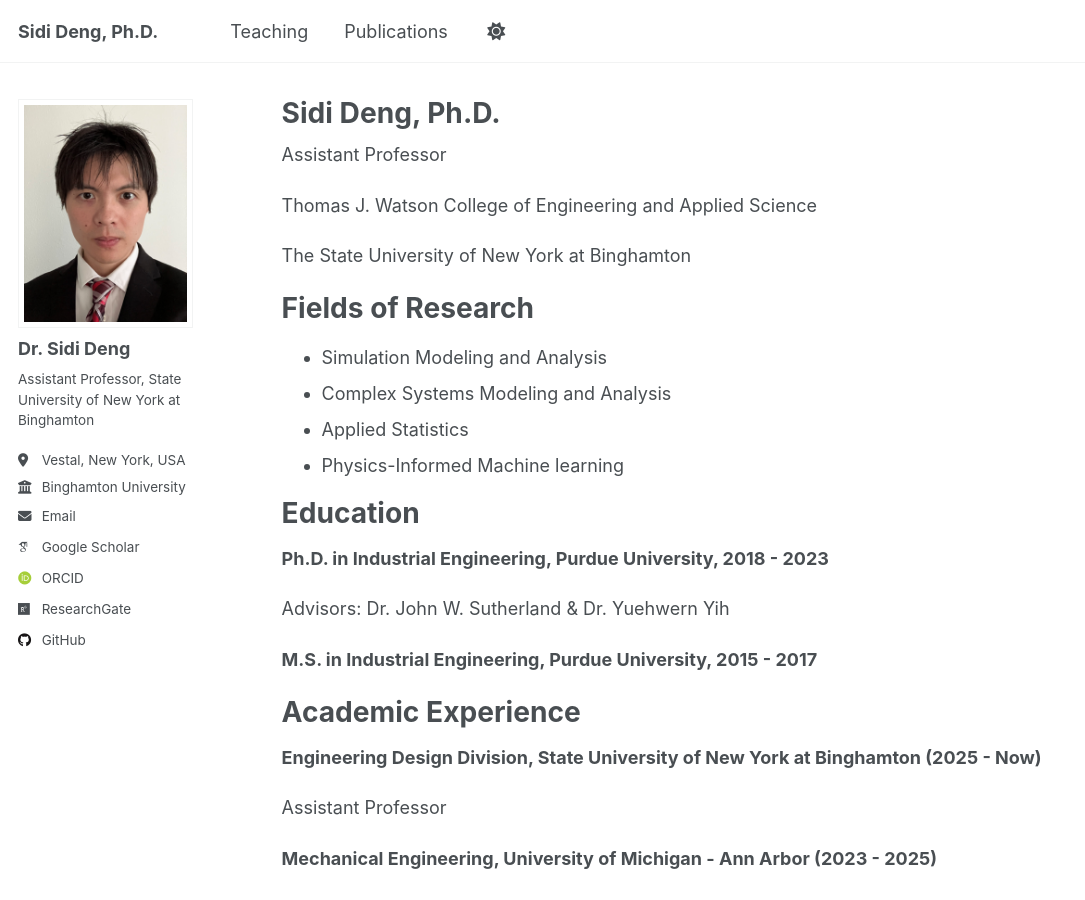
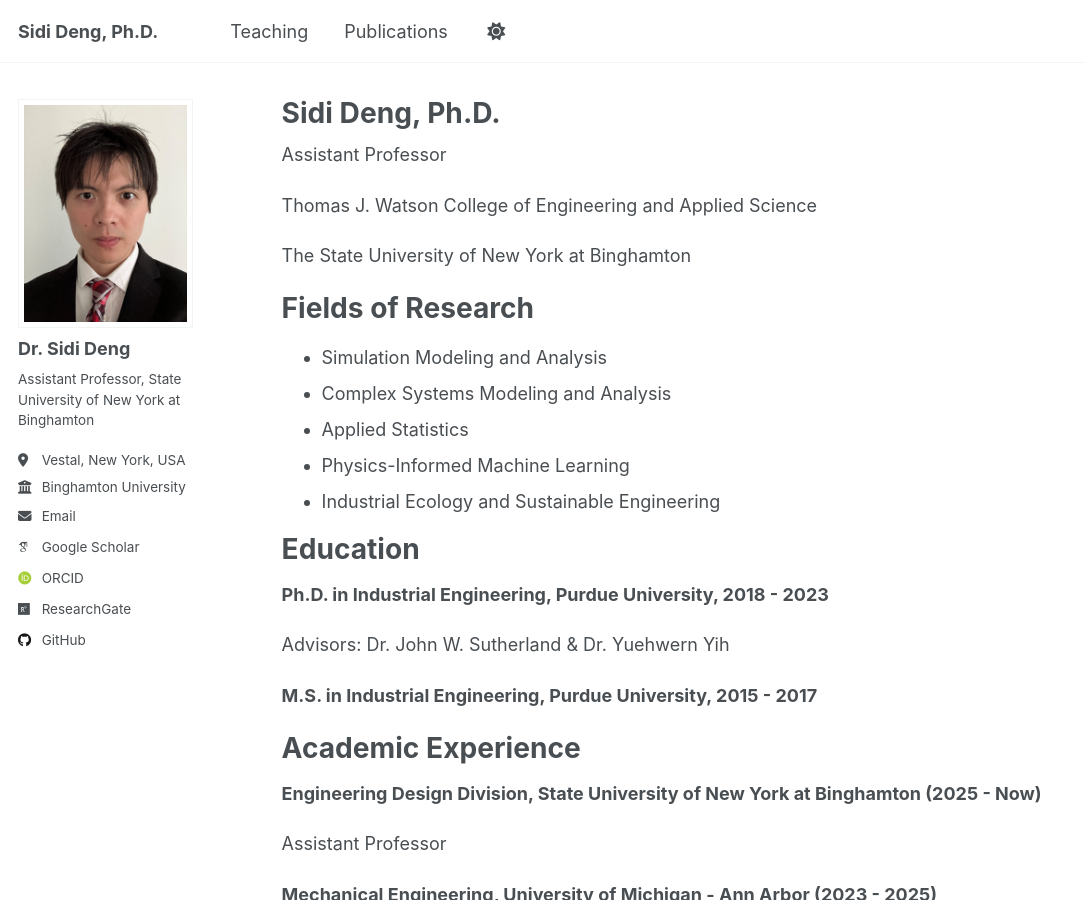
Before and after one commit to SIDIDENG/academia, a Jekyll site: the page built from _pages/about.md, in a window 1280 px wide and 900 px high. Shown: the whole window, without its empty margins (0-1085 px from the left). Built offline with Jekyll 4.4.1, drawn with Linux system fonts in a browser that asks for light colours; some web fonts are replaced.

Commit message:
Update about.md

```diff
--- a/_pages/about.md
+++ b/_pages/about.md
@@ -18,7 +18,8 @@ Fields of Research
 * Simulation Modeling and Analysis
 * Complex Systems Modeling and Analysis
 * Applied Statistics
-* Physics-Informed Machine learning
+* Physics-Informed Machine Learning
+* Industrial Ecology and Sustainable Engineering
 
 Education
 ======
```
